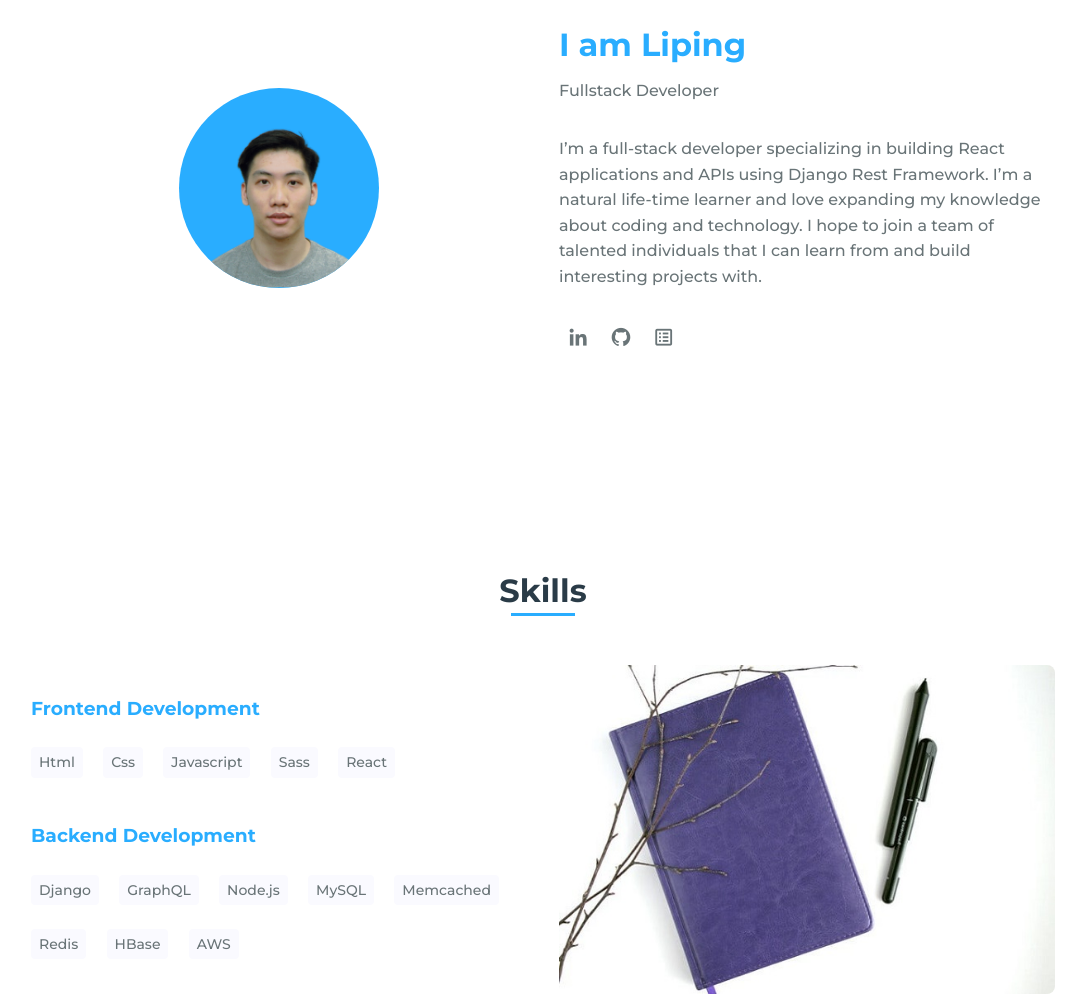
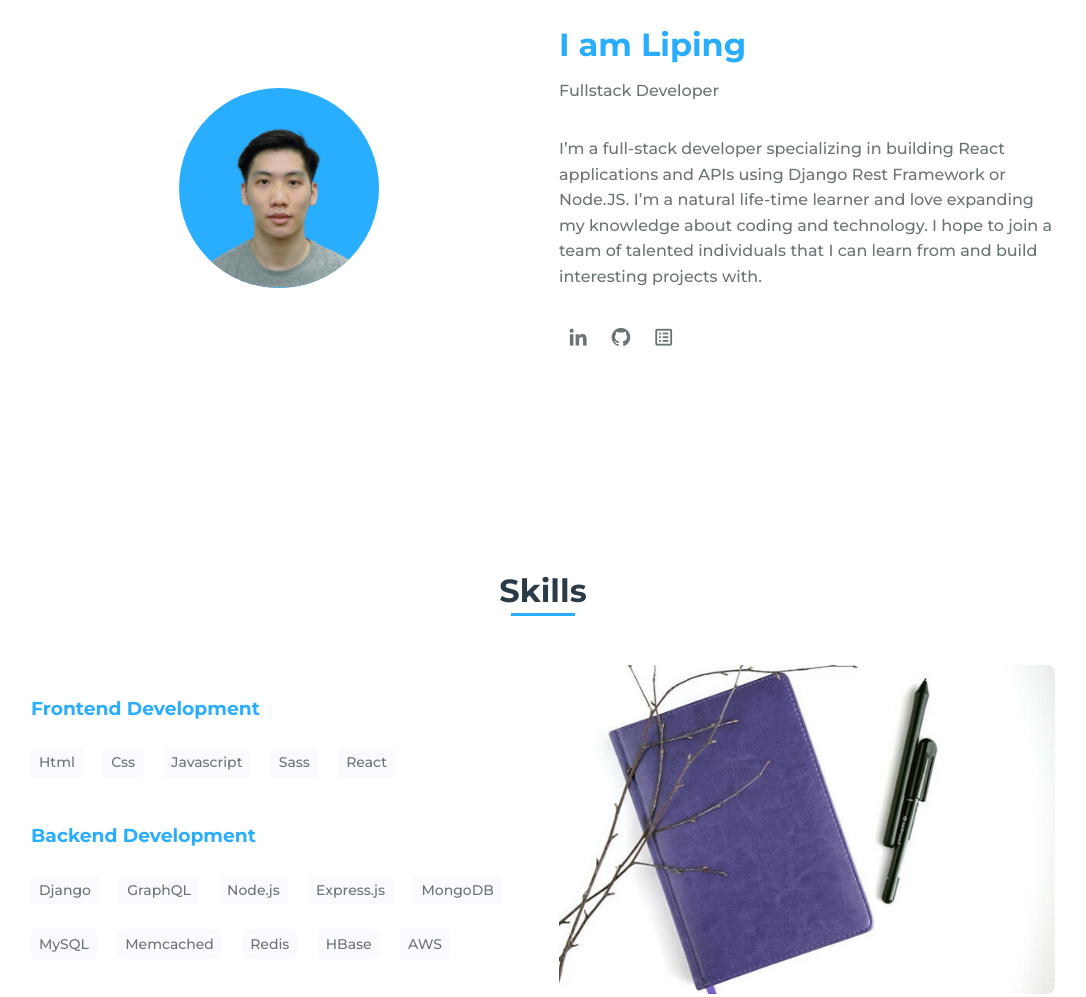
Before and after one commit to Liping7765/portfolio, a plain HTML site: page index.html in a window 1280 px wide. Shown: the part 1040-2037 px from the top of the page, without its empty margins (97-1183 px from the left). Drawn offline with nearby package versions, Linux system fonts and the light colour scheme.

Commit message:
add-mern-project

```diff
--- a/index.html
+++ b/index.html
@@ -62,7 +62,7 @@
                     <div>
                         <h2 class="about__subtitle">I am Liping</h2>
                         <span class="about__profession">Fullstack Developer</span>
-                        <p class="about__text">I’m a full-stack developer specializing in building React applications and APIs using Django Rest Framework. I’m a natural life-time learner and love expanding my knowledge about coding and technology. I hope to join a team of talented individuals that I can learn from and build interesting projects with.</p>
+                        <p class="about__text">I’m a full-stack developer specializing in building React applications and APIs using Django Rest Framework or Node.JS. I’m a natural life-time learner and love expanding my knowledge about coding and technology. I hope to join a team of talented individuals that I can learn from and build interesting projects with.</p>
 
                         <div class="about__social">
                             <a href="https://www.linkedin.com/in/lipingma/" class="about__social-icon"><i class='bx bxl-linkedin' ></i></a>
@@ -90,6 +90,8 @@
                         <span class="skills__name">Django</span>
                         <span class="skills__name">GraphQL</span>
                         <span class="skills__name">Node.js</span>
+                        <span class="skills__name">Express.js</span>
+                        <span class="skills__name">MongoDB</span>
                         <span class="skills__name">MySQL</span>
                         <span class="skills__name">Memcached</span>
                         <span class="skills__name">Redis</span>
@@ -135,7 +137,7 @@
                         <img src="assets/img/work4.jpg" alt="">
 
                         <div class="portfolio__link">
-                            <a href="#" class="portfolio__link-name">View details</a>
+                            <a href="https://github.com/Liping7765/mern-memories" class="portfolio__link-name">MERN-Memories-Fullstack</a>
                         </div>
                     </div>
                     <div class="portfolio__img">
```
